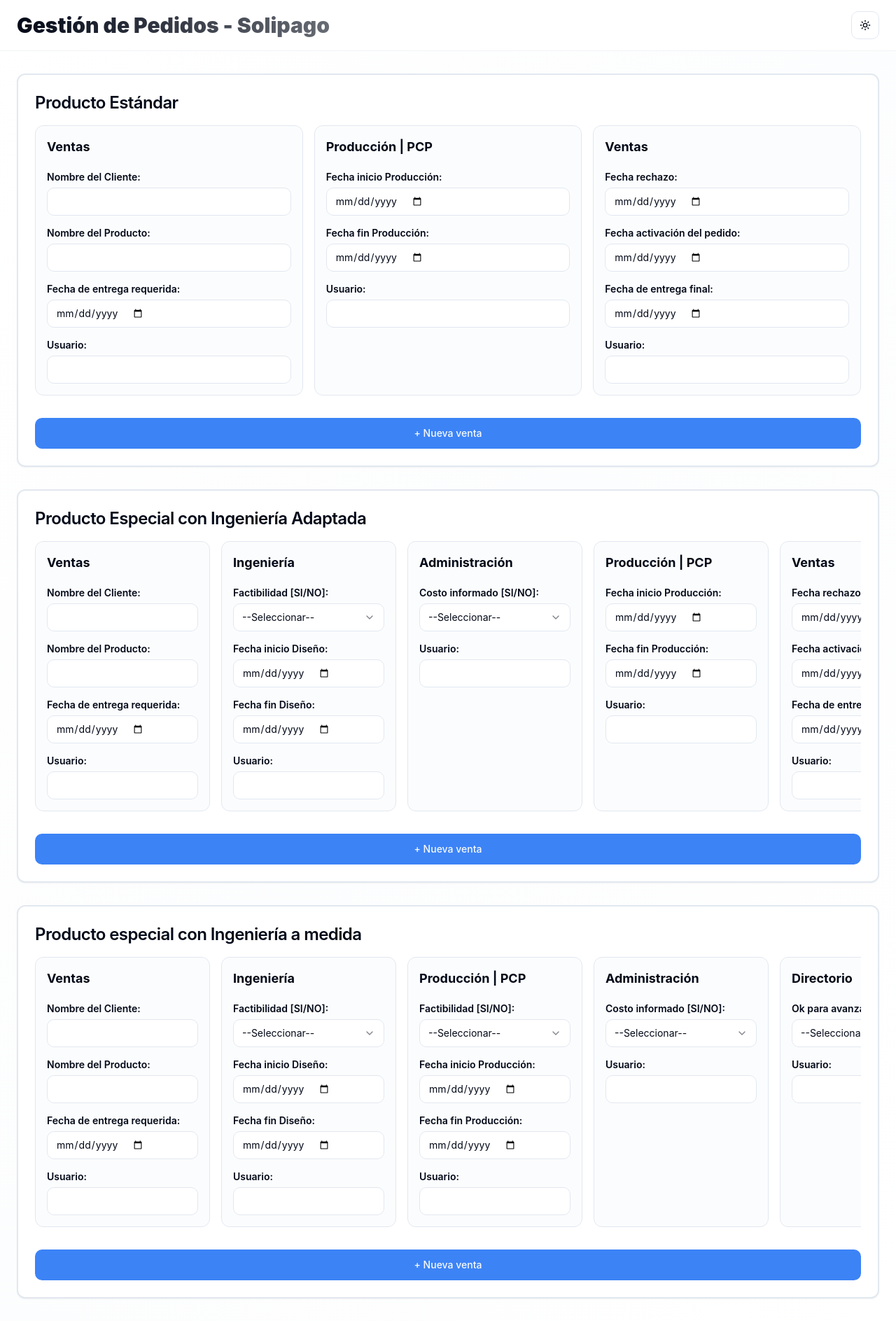
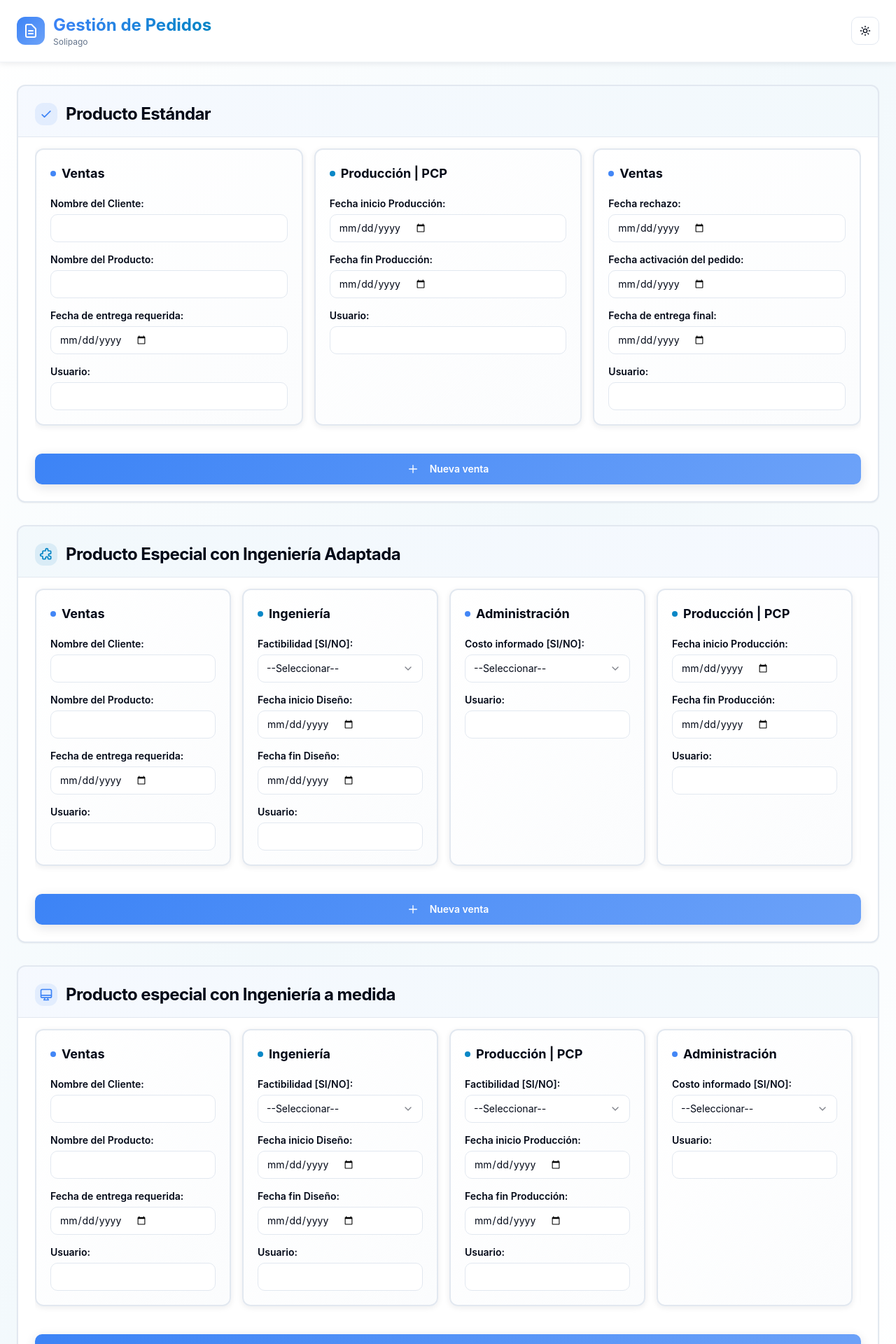
Before and after one commit to micaelasolipago/solipago-web-dev, a React (Vite) app: page / in a window 1280 px wide. Shown: the top 1920 px of the page at 70% size. Before the commit the page ends 1887 px from the top, so only its background shows below. Built offline with nearby package versions, Linux system fonts and the light colour scheme.

Commit message:
Refactor styles for better UI
Apply modern design principles to the application's UI, including updated color palettes, improved typography, enhanced shadows, and smoother transitions. This change aims to create a more visually appealing and professional user experience.

```diff
--- a/src/index.css
+++ b/src/index.css
@@ -58,8 +58,12 @@
     /* Design tokens */
     --gradient-primary: linear-gradient(135deg, hsl(217 91% 60%), hsl(217 91% 70%));
     --gradient-card: linear-gradient(135deg, hsl(0 0% 98%), hsl(0 0% 96%));
+    --gradient-soft: linear-gradient(180deg, hsl(0 0% 100%), hsl(210 40% 98%));
     --shadow-glow: 0 0 40px hsl(217 91% 60% / 0.15);
     --shadow-card: 0 10px 30px -10px hsl(217 91% 60% / 0.1);
+    --shadow-soft: 0 2px 8px hsla(222, 47%, 11%, 0.08);
+    --shadow-medium: 0 4px 16px hsla(222, 47%, 11%, 0.12);
+    --shadow-strong: 0 8px 32px hsla(222, 47%, 11%, 0.16);
     --transition-smooth: all 0.3s cubic-bezier(0.4, 0, 0.2, 1);
   }
 
@@ -110,6 +114,10 @@
 
     /* Dark mode design tokens */
     --gradient-card: linear-gradient(135deg, hsl(215 28% 10%), hsl(215 28% 12%));
+    --gradient-soft: linear-gradient(180deg, hsl(222 84% 5%), hsl(215 28% 10%));
+    --shadow-soft: 0 2px 8px hsla(0, 0%, 0%, 0.3);
+    --shadow-medium: 0 4px 16px hsla(0, 0%, 0%, 0.4);
+    --shadow-strong: 0 8px 32px hsla(0, 0%, 0%, 0.5);
   }
 }
 
--- a/src/pages/ProcessVisualizer.tsx
+++ b/src/pages/ProcessVisualizer.tsx
@@ -37,14 +37,24 @@ const ProcessVisualizer = () => {
   };
 
   return (
-    <div className="min-h-screen bg-gradient-to-br from-background via-muted/20 to-background">
+    <div className="min-h-screen bg-gradient-to-br from-background via-accent/5 to-background">
       {/* Header */}
-      <header className="border-b border-border/50 bg-background/95 backdrop-blur-sm sticky top-0 z-40">
-        <div className="container mx-auto px-6 py-4">
+      <header className="border-b border-border/50 bg-card/95 backdrop-blur-xl sticky top-0 z-40 shadow-soft">
+        <div className="container mx-auto px-6 py-5">
           <div className="flex items-center justify-between">
-            <h1 className="text-3xl font-black bg-gradient-to-r from-foreground to-foreground/60 bg-clip-text text-transparent">
-              Gestión de Pedidos - Solipago
-            </h1>
+            <div className="flex items-center gap-3">
+              <div className="w-10 h-10 rounded-lg bg-gradient-primary flex items-center justify-center">
+                <svg className="w-6 h-6 text-white" fill="none" stroke="currentColor" viewBox="0 0 24 24">
+                  <path strokeLinecap="round" strokeLinejoin="round" strokeWidth={2} d="M9 12h6m-6 4h6m2 5H7a2 2 0 01-2-2V5a2 2 0 012-2h5.586a1 1 0 01.707.293l5.414 5.414a1 1 0 01.293.707V19a2 2 0 01-2 2z" />
+                </svg>
+              </div>
+              <div>
+                <h1 className="text-2xl font-bold bg-gradient-to-r from-primary to-accent bg-clip-text text-transparent">
+                  Gestión de Pedidos
+                </h1>
+                <p className="text-xs text-muted-foreground">Solipago</p>
+              </div>
+            </div>
             <ThemeToggle />
           </div>
         </div>
@@ -55,15 +65,25 @@ const ProcessVisualizer = () => {
         <div className="space-y-8">
 
           {/* Producto Estándar */}
-          <Card className="border-2">
-            <CardHeader className="pb-4">
-              <CardTitle className="text-2xl">Producto Estándar</CardTitle>
+          <Card className="border-2 shadow-medium hover:shadow-strong transition-all duration-300 overflow-hidden">
+            <CardHeader className="pb-4 bg-gradient-to-r from-primary/5 to-accent/5 border-b">
+              <div className="flex items-center gap-3">
+                <div className="w-8 h-8 rounded-lg bg-primary/10 flex items-center justify-center">
+                  <svg className="w-5 h-5 text-primary" fill="none" stroke="currentColor" viewBox="0 0 24 24">
+                    <path strokeLinecap="round" strokeLinejoin="round" strokeWidth={2} d="M5 13l4 4L19 7" />
+                  </svg>
+                </div>
+                <CardTitle className="text-2xl font-bold">Producto Estándar</CardTitle>
+              </div>
             </CardHeader>
             <div className="px-6 pb-6">
-              <div className="flex gap-4 overflow-x-auto pb-4">
+              <div className="flex gap-4 overflow-x-auto pb-4 pt-4">
                 {/* Ventas */}
-                <div className="flex-1 min-w-[250px] border border-border rounded-lg p-4 bg-muted/30">
-                  <h3 className="font-bold mb-4 text-lg">Ventas</h3>
+                <div className="flex-1 min-w-[280px] border-2 border-border rounded-xl p-5 bg-gradient-to-br from-card to-muted/30 shadow-soft hover:shadow-medium transition-all duration-300 hover:scale-[1.02]">
+                  <div className="flex items-center gap-2 mb-4">
+                    <div className="w-2 h-2 rounded-full bg-primary animate-pulse"></div>
+                    <h3 className="font-bold text-lg text-foreground">Ventas</h3>
+                  </div>
 
                   <div className="space-y-3">
                     <div>
@@ -110,8 +130,11 @@ const ProcessVisualizer = () => {
                 </div>
 
                 {/* Producción | PCP */}
-                <div className="flex-1 min-w-[250px] border border-border rounded-lg p-4 bg-muted/30">
-                  <h3 className="font-bold mb-4 text-lg">Producción | PCP</h3>
+                <div className="flex-1 min-w-[280px] border-2 border-border rounded-xl p-5 bg-gradient-to-br from-card to-muted/30 shadow-soft hover:shadow-medium transition-all duration-300 hover:scale-[1.02]">
+                  <div className="flex items-center gap-2 mb-4">
+                    <div className="w-2 h-2 rounded-full bg-accent animate-pulse"></div>
+                    <h3 className="font-bold text-lg text-foreground">Producción | PCP</h3>
+                  </div>
 
                   <div className="space-y-3">
                     <div>
@@ -149,8 +172,11 @@ const ProcessVisualizer = () => {
                 </div>
 
                 {/* Ventas Final */}
-                <div className="flex-1 min-w-[250px] border border-border rounded-lg p-4 bg-muted/30">
-                  <h3 className="font-bold mb-4 text-lg">Ventas</h3>
+                <div className="flex-1 min-w-[280px] border-2 border-border rounded-xl p-5 bg-gradient-to-br from-card to-muted/30 shadow-soft hover:shadow-medium transition-all duration-300 hover:scale-[1.02]">
+                  <div className="flex items-center gap-2 mb-4">
+                    <div className="w-2 h-2 rounded-full bg-primary animate-pulse"></div>
+                    <h3 className="font-bold text-lg text-foreground">Ventas</h3>
+                  </div>
 
                   <div className="space-y-3">
                     <div>
@@ -200,25 +226,38 @@ const ProcessVisualizer = () => {
               </div>
 
               <Button
-                className="w-full mt-4"
+                className="w-full mt-6 bg-gradient-primary hover:opacity-90 shadow-medium text-white font-semibold"
                 size="lg"
                 onClick={() => handleNewSale('Producto Estándar')}
               >
-                + Nueva venta
+                <svg className="w-5 h-5 mr-2" fill="none" stroke="currentColor" viewBox="0 0 24 24">
+                  <path strokeLinecap="round" strokeLinejoin="round" strokeWidth={2} d="M12 4v16m8-8H4" />
+                </svg>
+                Nueva venta
               </Button>
             </div>
           </Card>
 
           {/* Producto Especial con Ingeniería Adaptada */}
-          <Card className="border-2">
-            <CardHeader className="pb-4">
-              <CardTitle className="text-2xl">Producto Especial con Ingeniería Adaptada</CardTitle>
+          <Card className="border-2 shadow-medium hover:shadow-strong transition-all duration-300 overflow-hidden">
+            <CardHeader className="pb-4 bg-gradient-to-r from-accent/5 to-primary/5 border-b">
+              <div className="flex items-center gap-3">
+                <div className="w-8 h-8 rounded-lg bg-accent/10 flex items-center justify-center">
+                  <svg className="w-5 h-5 text-accent" fill="none" stroke="currentColor" viewBox="0 0 24 24">
+                    <path strokeLinecap="round" strokeLinejoin="round" strokeWidth={2} d="M11 4a2 2 0 114 0v1a1 1 0 001 1h3a1 1 0 011 1v3a1 1 0 01-1 1h-1a2 2 0 100 4h1a1 1 0 011 1v3a1 1 0 01-1 1h-3a1 1 0 01-1-1v-1a2 2 0 10-4 0v1a1 1 0 01-1 1H7a1 1 0 01-1-1v-3a1 1 0 00-1-1H4a2 2 0 110-4h1a1 1 0 001-1V7a1 1 0 011-1h3a1 1 0 001-1V4z" />
+                  </svg>
+                </div>
+                <CardTitle className="text-2xl font-bold">Producto Especial con Ingeniería Adaptada</CardTitle>
+              </div>
             </CardHeader>
             <div className="px-6 pb-6">
-              <div className="flex gap-4 overflow-x-auto pb-4">
+              <div className="flex gap-4 overflow-x-auto pb-4 pt-4">
                 {/* Ventas */}
-                <div className="flex-1 min-w-[250px] border border-border rounded-lg p-4 bg-muted/30">
-                  <h3 className="font-bold mb-4 text-lg">Ventas</h3>
+                <div className="flex-1 min-w-[280px] border-2 border-border rounded-xl p-5 bg-gradient-to-br from-card to-muted/30 shadow-soft hover:shadow-medium transition-all duration-300 hover:scale-[1.02]">
+                  <div className="flex items-center gap-2 mb-4">
+                    <div className="w-2 h-2 rounded-full bg-primary animate-pulse"></div>
+                    <h3 className="font-bold text-lg text-foreground">Ventas</h3>
+                  </div>
 
                   <div className="space-y-3">
                     <div>
@@ -265,8 +304,11 @@ const ProcessVisualizer = () => {
                 </div>
 
                 {/* Ingeniería */}
-                <div className="flex-1 min-w-[250px] border border-border rounded-lg p-4 bg-muted/30">
-                  <h3 className="font-bold mb-4 text-lg">Ingeniería</h3>
+                <div className="flex-1 min-w-[280px] border-2 border-border rounded-xl p-5 bg-gradient-to-br from-card to-muted/30 shadow-soft hover:shadow-medium transition-all duration-300 hover:scale-[1.02]">
+                  <div className="flex items-center gap-2 mb-4">
+                    <div className="w-2 h-2 rounded-full bg-accent animate-pulse"></div>
+                    <h3 className="font-bold text-lg text-foreground">Ingeniería</h3>
+                  </div>
 
                   <div className="space-y-3">
                     <div>
@@ -320,8 +362,11 @@ const ProcessVisualizer = () => {
                 </div>
 
                 {/* Administración */}
-                <div className="flex-1 min-w-[250px] border border-border rounded-lg p-4 bg-muted/30">
-                  <h3 className="font-bold mb-4 text-lg">Administración</h3>
+                <div className="flex-1 min-w-[280px] border-2 border-border rounded-xl p-5 bg-gradient-to-br from-card to-muted/30 shadow-soft hover:shadow-medium transition-all duration-300 hover:scale-[1.02]">
+                  <div className="flex items-center gap-2 mb-4">
+                    <div className="w-2 h-2 rounded-full bg-primary animate-pulse"></div>
+                    <h3 className="font-bold text-lg text-foreground">Administración</h3>
+                  </div>
 
                   <div className="space-y-3">
                     <div>
@@ -353,8 +398,11 @@ const ProcessVisualizer = () => {
                 </div>
 
                 {/* Producción | PCP */}
-                <div className="flex-1 min-w-[250px] border border-border rounded-lg p-4 bg-muted/30">
-                  <h3 className="font-bold mb-4 text-lg">Producción | PCP</h3>
+                <div className="flex-1 min-w-[280px] border-2 border-border rounded-xl p-5 bg-gradient-to-br from-card to-muted/30 shadow-soft hover:shadow-medium transition-all duration-300 hover:scale-[1.02]">
+                  <div className="flex items-center gap-2 mb-4">
+                    <div className="w-2 h-2 rounded-full bg-accent animate-pulse"></div>
+                    <h3 className="font-bold text-lg text-foreground">Producción | PCP</h3>
+                  </div>
 
                   <div className="space-y-3">
                     <div>
@@ -392,8 +440,11 @@ const ProcessVisualizer = () => {
                 </div>
 
                 {/* Ventas Final */}
-                <div className="flex-1 min-w-[250px] border border-border rounded-lg p-4 bg-muted/30">
-                  <h3 className="font-bold mb-4 text-lg">Ventas</h3>
+                <div className="flex-1 min-w-[280px] border-2 border-border rounded-xl p-5 bg-gradient-to-br from-card to-muted/30 shadow-soft hover:shadow-medium transition-all duration-300 hover:scale-[1.02]">
+                  <div className="flex items-center gap-2 mb-4">
+                    <div className="w-2 h-2 rounded-full bg-primary animate-pulse"></div>
+                    <h3 className="font-bold text-lg text-foreground">Ventas</h3>
+                  </div>
 
                   <div className="space-y-3">
                     <div>
@@ -443,25 +494,38 @@ const ProcessVisualizer = () => {
               </div>
 
               <Button
-                className="w-full mt-4"
+                className="w-full mt-6 bg-gradient-primary hover:opacity-90 shadow-medium text-white font-semibold"
                 size="lg"
                 onClick={() => handleNewSale('Producto Especial con Ingeniería Adaptada')}
               >
-                + Nueva venta
+                <svg className="w-5 h-5 mr-2" fill="none" stroke="currentColor" viewBox="0 0 24 24">
+                  <path strokeLinecap="round" strokeLinejoin="round" strokeWidth={2} d="M12 4v16m8-8H4" />
+                </svg>
+                Nueva venta
               </Button>
             </div>
           </Card>
 
           {/* Producto especial con Ingeniería a medida */}
-          <Card className="border-2">
-            <CardHeader className="pb-4">
-              <CardTitle className="text-2xl">Producto especial con Ingeniería a medida</CardTitle>
+          <Card className="border-2 shadow-medium hover:shadow-strong transition-all duration-300 overflow-hidden">
+            <CardHeader className="pb-4 bg-gradient-to-r from-primary/5 to-accent/5 border-b">
+              <div className="flex items-center gap-3">
+                <div className="w-8 h-8 rounded-lg bg-primary/10 flex items-center justify-center">
+                  <svg className="w-5 h-5 text-primary" fill="none" stroke="currentColor" viewBox="0 0 24 24">
+                    <path strokeLinecap="round" strokeLinejoin="round" strokeWidth={2} d="M9.75 17L9 20l-1 1h8l-1-1-.75-3M3 13h18M5 17h14a2 2 0 002-2V5a2 2 0 00-2-2H5a2 2 0 00-2 2v10a2 2 0 002 2z" />
+                  </svg>
+                </div>
+                <CardTitle className="text-2xl font-bold">Producto especial con Ingeniería a medida</CardTitle>
+              </div>
             </CardHeader>
             <div className="px-6 pb-6">
-              <div className="flex gap-4 overflow-x-auto pb-4">
+              <div className="flex gap-4 overflow-x-auto pb-4 pt-4">
                 {/* Ventas */}
-                <div className="flex-1 min-w-[250px] border border-border rounded-lg p-4 bg-muted/30">
-                  <h3 className="font-bold mb-4 text-lg">Ventas</h3>
+                <div className="flex-1 min-w-[280px] border-2 border-border rounded-xl p-5 bg-gradient-to-br from-card to-muted/30 shadow-soft hover:shadow-medium transition-all duration-300 hover:scale-[1.02]">
+                  <div className="flex items-center gap-2 mb-4">
+                    <div className="w-2 h-2 rounded-full bg-primary animate-pulse"></div>
+                    <h3 className="font-bold text-lg text-foreground">Ventas</h3>
+                  </div>
 
                   <div className="space-y-3">
                     <div>
@@ -508,8 +572,11 @@ const ProcessVisualizer = () => {
                 </div>
 
                 {/* Ingeniería */}
-                <div className="flex-1 min-w-[250px] border border-border rounded-lg p-4 bg-muted/30">
-                  <h3 className="font-bold mb-4 text-lg">Ingeniería</h3>
+                <div className="flex-1 min-w-[280px] border-2 border-border rounded-xl p-5 bg-gradient-to-br from-card to-muted/30 shadow-soft hover:shadow-medium transition-all duration-300 hover:scale-[1.02]">
+                  <div className="flex items-center gap-2 mb-4">
+                    <div className="w-2 h-2 rounded-full bg-accent animate-pulse"></div>
+                    <h3 className="font-bold text-lg text-foreground">Ingeniería</h3>
+                  </div>
 
                   <div className="space-y-3">
                     <div>
@@ -563,8 +630,11 @@ const ProcessVisualizer = () => {
                 </div>
 
                 {/* Producción | PCP */}
-                <div className="flex-1 min-w-[250px] border border-border rounded-lg p-4 bg-muted/30">
-                  <h3 className="font-bold mb-4 text-lg">Producción | PCP</h3>
+                <div className="flex-1 min-w-[280px] border-2 border-border rounded-xl p-5 bg-gradient-to-br from-card to-muted/30 shadow-soft hover:shadow-medium transition-all duration-300 hover:scale-[1.02]">
+                  <div className="flex items-center gap-2 mb-4">
+                    <div className="w-2 h-2 rounded-full bg-accent animate-pulse"></div>
+                    <h3 className="font-bold text-lg text-foreground">Producción | PCP</h3>
+                  </div>
 
                   <div className="space-y-3">
                     <div>
@@ -618,8 +688,11 @@ const ProcessVisualizer = () => {
                 </div>
 
                 {/* Administración */}
-                <div className="flex-1 min-w-[250px] border border-border rounded-lg p-4 bg-muted/30">
-                  <h3 className="font-bold mb-4 text-lg">Administración</h3>
+                <div className="flex-1 min-w-[280px] border-2 border-border rounded-xl p-5 bg-gradient-to-br from-card to-muted/30 shadow-soft hover:shadow-medium transition-all duration-300 hover:scale-[1.02]">
+                  <div className="flex items-center gap-2 mb-4">
+                    <div className="w-2 h-2 rounded-full bg-primary animate-pulse"></div>
+                    <h3 className="font-bold text-lg text-foreground">Administración</h3>
+                  </div>
 
                   <div className="space-y-3">
                     <div>
@@ -651,8 +724,11 @@ const ProcessVisualizer = () => {
                 </div>
 
                 {/* Directorio */}
-                <div className="flex-1 min-w-[250px] border border-border rounded-lg p-4 bg-muted/30">
-                  <h3 className="font-bold mb-4 text-lg">Directorio</h3>
+                <div className="flex-1 min-w-[280px] border-2 border-border rounded-xl p-5 bg-gradient-to-br from-card to-muted/30 shadow-soft hover:shadow-medium transition-all duration-300 hover:scale-[1.02]">
+                  <div className="flex items-center gap-2 mb-4">
+                    <div className="w-2 h-2 rounded-full bg-accent animate-pulse"></div>
+                    <h3 className="font-bold text-lg text-foreground">Directorio</h3>
+                  </div>
 
                   <div className="space-y-3">
                     <div>
@@ -684,8 +760,11 @@ const ProcessVisualizer = () => {
                 </div>
 
                 {/* Ventas Final */}
-                <div className="flex-1 min-w-[250px] border border-border rounded-lg p-4 bg-muted/30">
-                  <h3 className="font-bold mb-4 text-lg">Ventas</h3>
+                <div className="flex-1 min-w-[280px] border-2 border-border rounded-xl p-5 bg-gradient-to-br from-card to-muted/30 shadow-soft hover:shadow-medium transition-all duration-300 hover:scale-[1.02]">
+                  <div className="flex items-center gap-2 mb-4">
+                    <div className="w-2 h-2 rounded-full bg-primary animate-pulse"></div>
+                    <h3 className="font-bold text-lg text-foreground">Ventas</h3>
+                  </div>
 
                   <div className="space-y-3">
                     <div>
@@ -735,11 +814,14 @@ const ProcessVisualizer = () => {
               </div>
 
               <Button
-                className="w-full mt-4"
+                className="w-full mt-6 bg-gradient-primary hover:opacity-90 shadow-medium text-white font-semibold"
                 size="lg"
                 onClick={() => handleNewSale('Producto especial con Ingeniería a medida')}
               >
-                + Nueva venta
+                <svg className="w-5 h-5 mr-2" fill="none" stroke="currentColor" viewBox="0 0 24 24">
+                  <path strokeLinecap="round" strokeLinejoin="round" strokeWidth={2} d="M12 4v16m8-8H4" />
+                </svg>
+                Nueva venta
               </Button>
             </div>
           </Card>
--- a/tailwind.config.ts
+++ b/tailwind.config.ts
@@ -74,6 +74,18 @@ export default {
 					ring: 'hsl(var(--sidebar-ring))'
 				}
 			},
+			boxShadow: {
+				'soft': 'var(--shadow-soft)',
+				'medium': 'var(--shadow-medium)',
+				'strong': 'var(--shadow-strong)',
+				'glow': 'var(--shadow-glow)',
+				'card': 'var(--shadow-card)',
+			},
+			backgroundImage: {
+				'gradient-primary': 'var(--gradient-primary)',
+				'gradient-card': 'var(--gradient-card)',
+				'gradient-soft': 'var(--gradient-soft)',
+			},
 			borderRadius: {
 				lg: 'var(--radius)',
 				md: 'calc(var(--radius) - 2px)',
```
